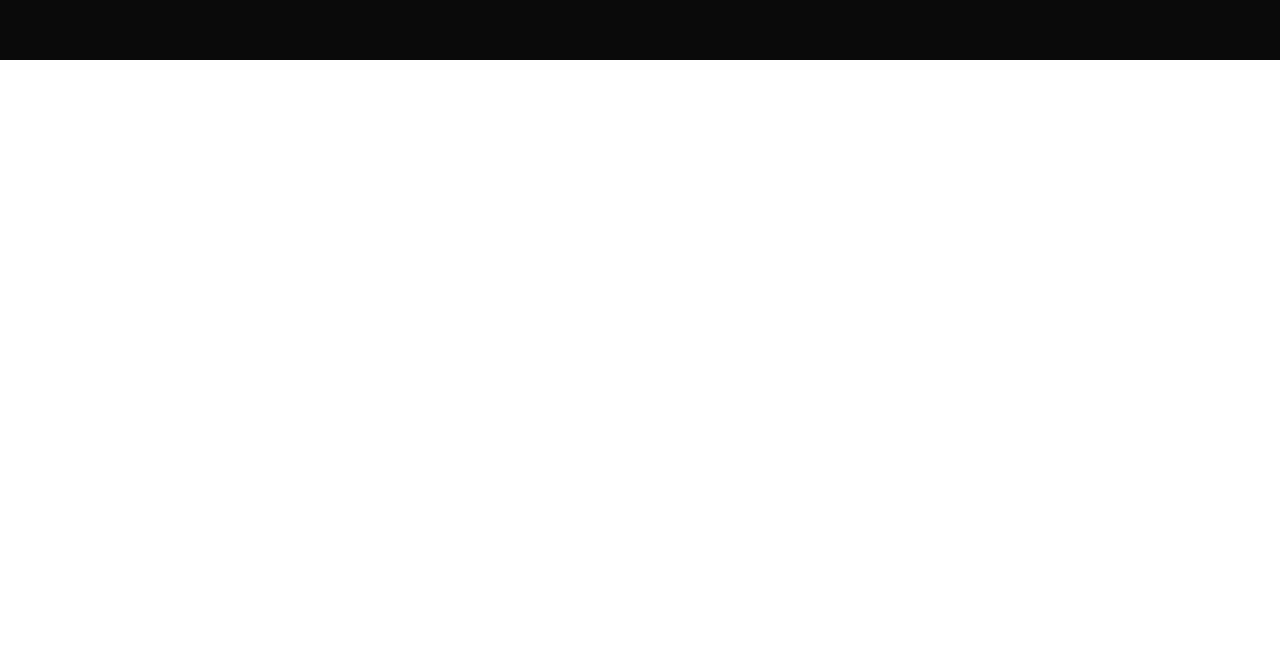
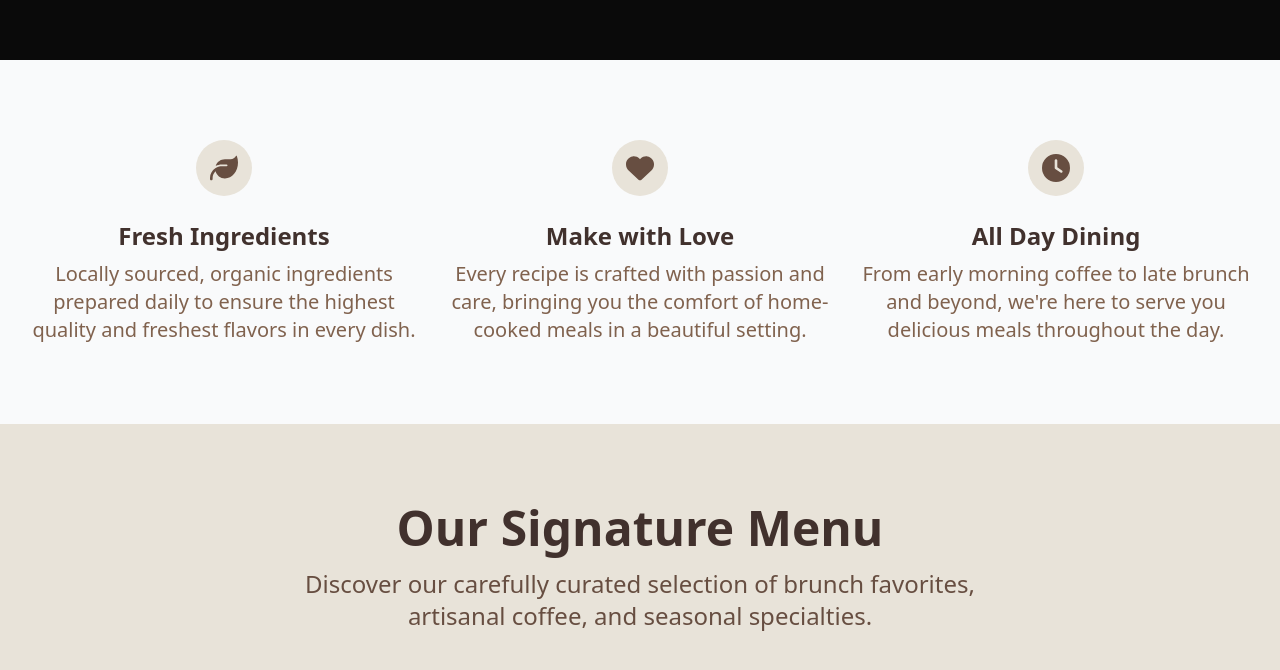
Before and after one commit to DavidXploidz/Urban_brunch_landing, a React (Vite) app: page / in a window 1280 px wide. Shown: the part 740-1410 px from the top of the page. Before the commit the page ends 800 px from the top, so only its background shows below. Built offline with nearby package versions, Linux system fonts and the light colour scheme.

Commit message:
about cards added

```diff
--- a/package.json
+++ b/package.json
@@ -13,6 +13,7 @@
     "@tailwindcss/vite": "^4.1.17",
     "react": "^19.2.0",
     "react-dom": "^19.2.0",
+    "react-icons": "^5.5.0",
     "tailwindcss": "^4.1.17"
   },
   "devDependencies": {
--- a/src/App.tsx
+++ b/src/App.tsx
@@ -1,6 +1,6 @@
 import Home from "./pages/Home"
 import NavBar from "./components/NavBar"
-
+import AboutCard from "./components/AboutCard"
 function App() {
 
 
@@ -8,6 +8,33 @@ function App() {
     <>
       <NavBar />
       <Home />
+      {/* About section */}
+      <section className="bg-gray-50">
+        <div className="py-20 container max-w-7xl mx-auto px-2 md:px-4 lg:px-6 grid md:grid-cols-2 lg:grid-cols-3 gap-4">
+          <AboutCard
+            icon="FaLeaf"
+            title="Fresh Ingredients"
+            description="Locally sourced, organic ingredients prepared daily to ensure the highest quality and freshest flavors in every dish."
+          />
+          <AboutCard
+            icon="FaHeart"
+            title="Make with Love"
+            description="Every recipe is crafted with passion and care, bringing you the comfort of home-cooked meals in a beautiful setting."
+          />
+          <AboutCard
+            icon="FaClock"
+            title="All Day Dining"
+            description="From early morning coffee to late brunch and beyond, we're here to serve you delicious meals throughout the day."
+          />
+        </div>
+      </section>
+      {/* Menu section */}
+      <section className="bg-cafe-100">
+        <div className="py-20 container max-w-7xl mx-auto px-2 md:px-4 lg:px-6">
+          <h2 className="text-5xl text-cafe-900 font-bold text-center mb-4">Our Signature Menu</h2>
+          <p className="text-2xl text-center text-cafe-700 max-w-2xl mx-auto">Discover our carefully curated selection of brunch favorites, artisanal coffee, and seasonal specialties.</p>
+        </div>
+      </section>
     </>
   )
 }
--- /dev/null
+++ b/src/components/AboutCard.tsx
@@ -0,0 +1,33 @@
+import { FaLeaf, FaHeart, FaClock } from "react-icons/fa6";
+
+interface Card{
+    icon: string;
+    title: string;
+    description: string;
+}
+
+const IconMap: { [key: string]: React.ElementType } = {
+    "FaLeaf": FaLeaf,
+    "FaHeart": FaHeart,
+    "FaClock": FaClock,
+};
+
+export default function AboutCard( { icon, title, description } : Card ) {
+
+    const IconComponent = IconMap[icon];
+
+    if (!IconComponent) {
+        console.error(`Icono no encontrado: ${icon}`);
+        return null;
+    }
+
+    return (
+        <div className="flex flex-col items-center space-y-2 text-center">
+            <div className="w-14 h-14 grid place-items-center rounded-full bg-cafe-100 mb-6">
+                <IconComponent className="flex-none text-cafe-700 size-7" />
+            </div>
+            <h3 className="text-2xl text-cafe-900 font-semibold">{title}</h3>
+            <p className="text-xl font-medium text-cafe-600">{description}</p>
+        </div>
+    )
+}
--- a/src/index.css
+++ b/src/index.css
@@ -31,7 +31,7 @@
 }
 .bg-glass{
     /* background-color: rgba(255,255,255,0.2); */
-    background-color: rgba(0,0,0,0.5);
+    background-color: rgba(205, 125, 18,0.1);
     backdrop-filter: blur(10px);
     -webkit-backdrop-filter: blur(10px);
 }
```
Also changed, not shown: 1 other file (tests, documents, lock files or other folders).
